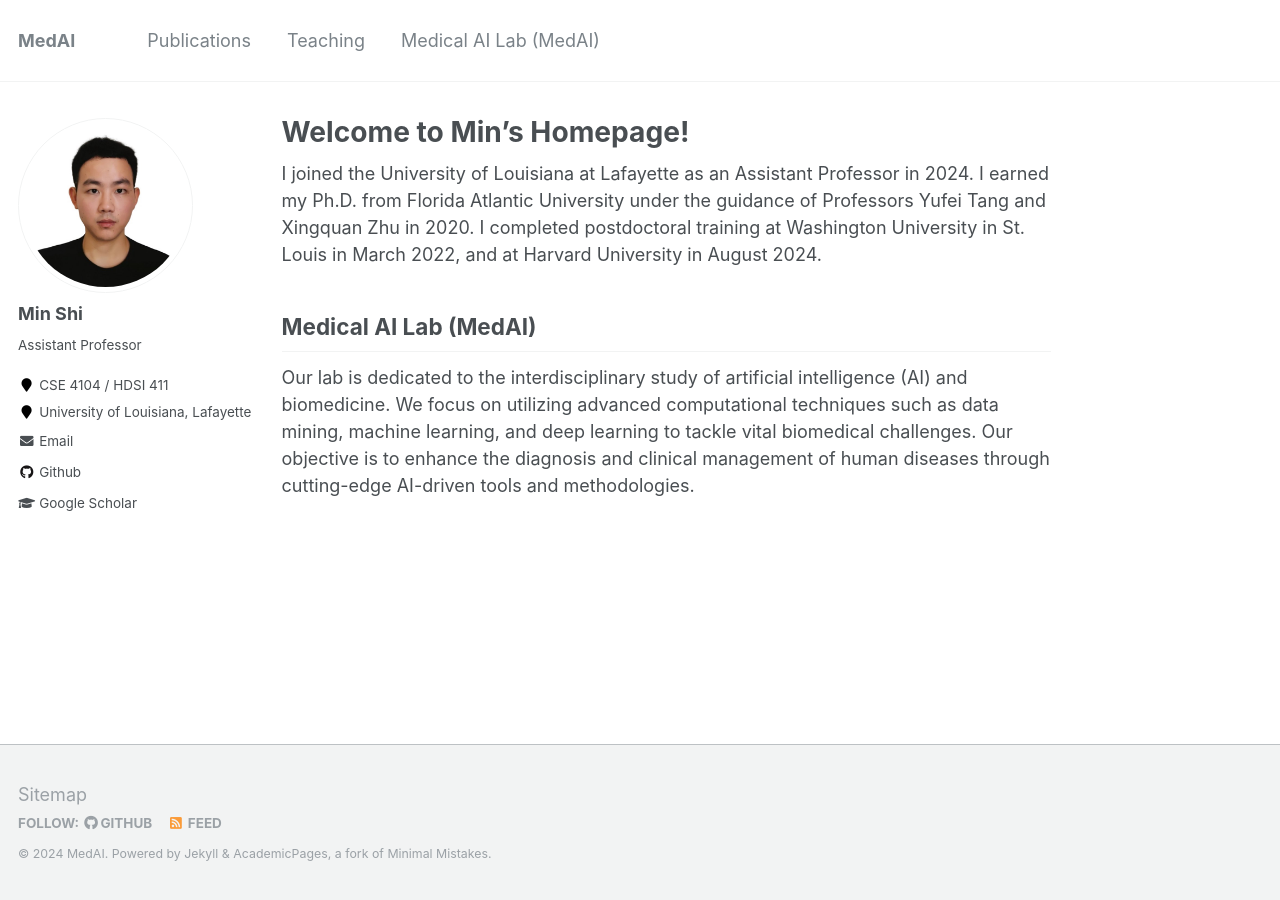
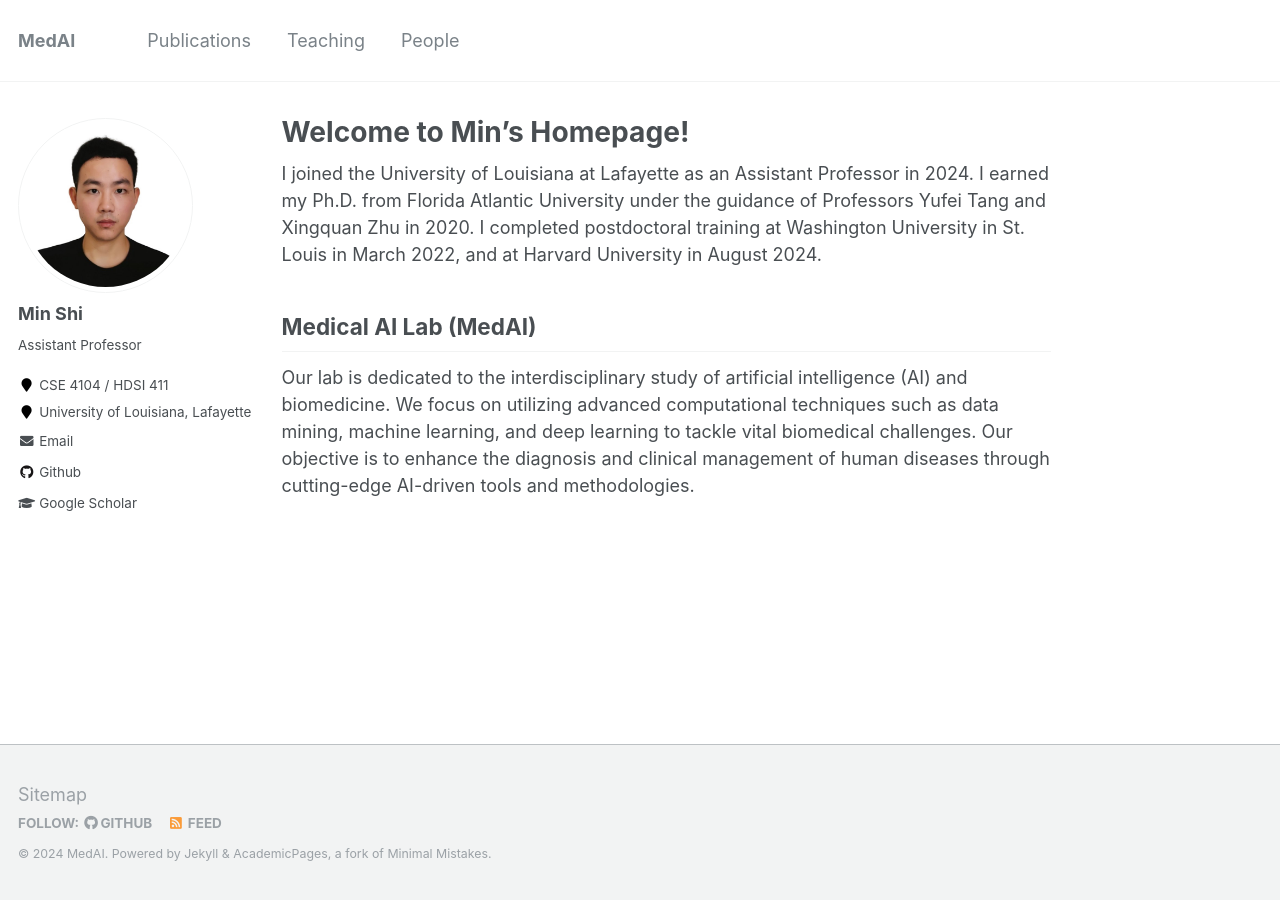
Before and after one commit to shiminxst/shiminxst.github.io, a Jekyll site: the page built from _pages/about.md, in a window 1280 px wide. Built offline with Jekyll 4.4.1, drawn with Linux system fonts in a browser that asks for light colours.

Commit message:
Update navigation.yml

```diff
--- a/_data/navigation.yml
+++ b/_data/navigation.yml
@@ -12,7 +12,7 @@ main:
 #  - title: "Awards"
 #    url: /awards/
 
-  - title: "Medical AI Lab (MedAI)"
+  - title: "People"
     url: /lab/
 
 #  - title: "Blog Posts"
```
